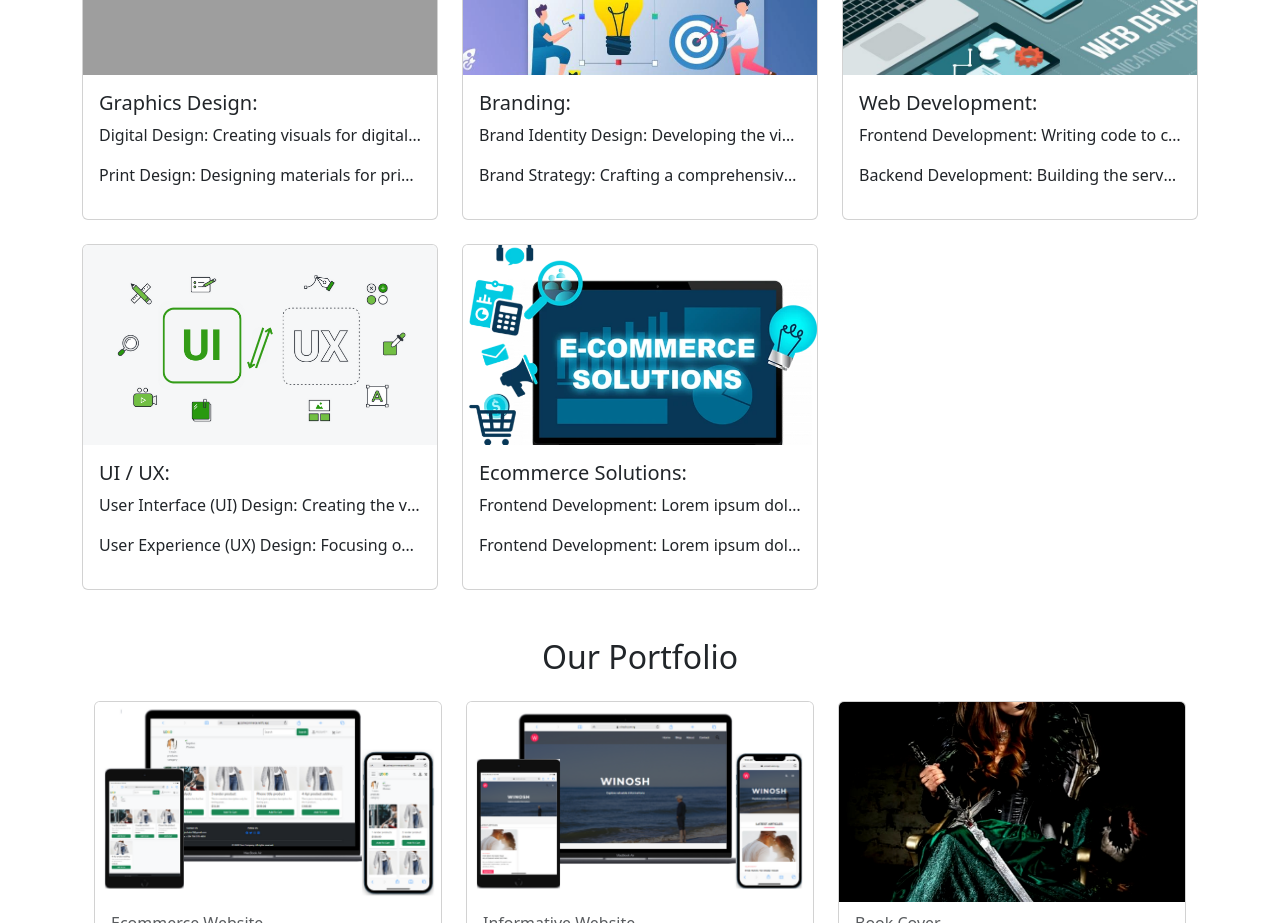
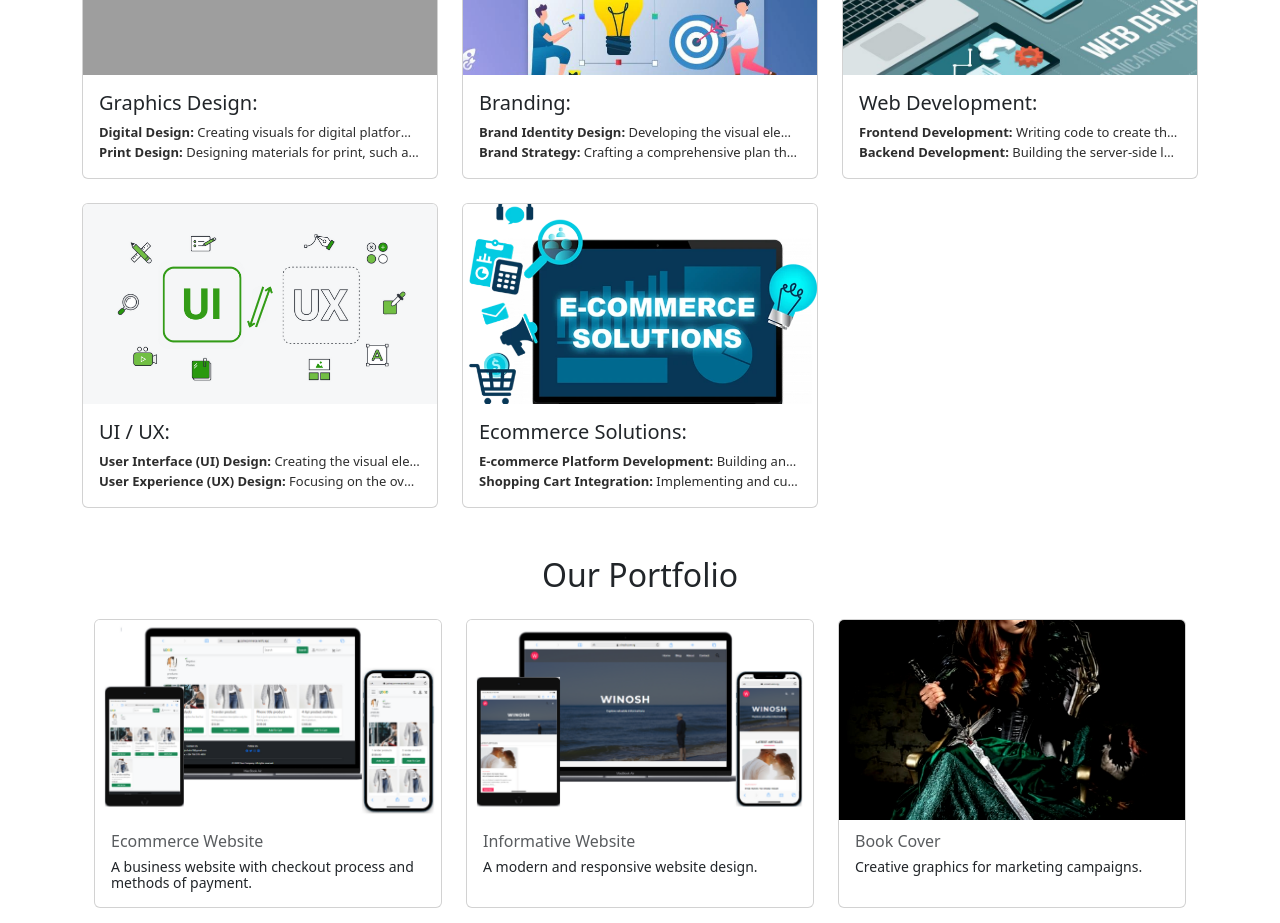
Before and after one commit to Josh2580/victory, a React (Vite) app: page / in a window 1280 px wide. Shown: the part 1060-1983 px from the top of the page. Built offline with nearby package versions, Linux system fonts and the light colour scheme; grey boxes are pictures that could not be loaded.

Commit message:
service complete

```diff
--- a/src/components/Service.jsx
+++ b/src/components/Service.jsx
@@ -25,13 +25,13 @@ function MyVerticallyCenteredModal(props) {
         {props.data.sub &&
           props.data.sub.map((val, idx) => (
             <p key={idx}>
-              {val.subHead}: {val.details}
+              <strong>{val.subHead}:</strong> {val.details}
             </p>
           ))}
         {props.data.others &&
           props.data.others.map((val, idx) => (
             <p key={idx}>
-              {val.subHead}: {val.details}
+              <strong>{val.subHead}:</strong> {val.details}
             </p>
           ))}
       </Modal.Body>
@@ -259,17 +259,46 @@ const Service = () => {
       sub: [
         {
           id: 1,
-          subHead: "Frontend Development",
+          subHead: "E-commerce Platform Development",
 
           details:
-            "Lorem ipsum dolor sit amet consectetur adipisicing elit. Nostrum, error.",
+            "Building and customizing online store platforms to suit specific business needs.",
         },
         {
           id: 2,
-          subHead: "Frontend Development",
+          subHead: "Shopping Cart Integration",
 
           details:
-            "Lorem ipsum dolor sit amet consectetur adipisicing elit. Suscipit labore qui repellendus?...",
+            "Implementing and customizing shopping cart functionality for seamless purchase experiences.",
+        },
+      ],
+      others: [
+        {
+          id: 1,
+          subHead: "Payment Gateway Integration",
+          details:
+            "Setting up secure payment processing systems that support various payment methods.",
+        },
+        {
+          id: 2,
+          subHead: "Product Management Systems",
+
+          details:
+            "Creating systems for managing product listings, inventory, and pricing updates efficiently.",
+        },
+        {
+          id: 3,
+          subHead: "E-commerce Analytics",
+
+          details:
+            "Implementing tools to track and analyze customer behavior, sales trends, and website performance to inform business strategies.",
+        },
+        {
+          id: 4,
+          subHead: "Mobile Commerce",
+
+          details:
+            "Optimizing e-commerce websites for mobile devices or developing dedicated mobile shopping apps.",
         },
       ],
       ImgUrl: EcommerceImg,
@@ -296,8 +325,13 @@ const Service = () => {
                 <Card.Title>{data.title}:</Card.Title>
                 <Card.Text as="div" className="">
                   {data.sub.map((val, idx) => (
-                    <p key={idx} className=" text-truncate  ">
-                      {val.subHead}: {val.details}
+                    <p
+                      key={idx}
+                      style={{ fontSize: "13px", color: "#2d2d2d" }}
+                      className=" text-truncate p-0 m-0 "
+                    >
+                      <strong>{val.subHead}: </strong>
+                      {val.details}
                     </p>
                   ))}
                 </Card.Text>
```
